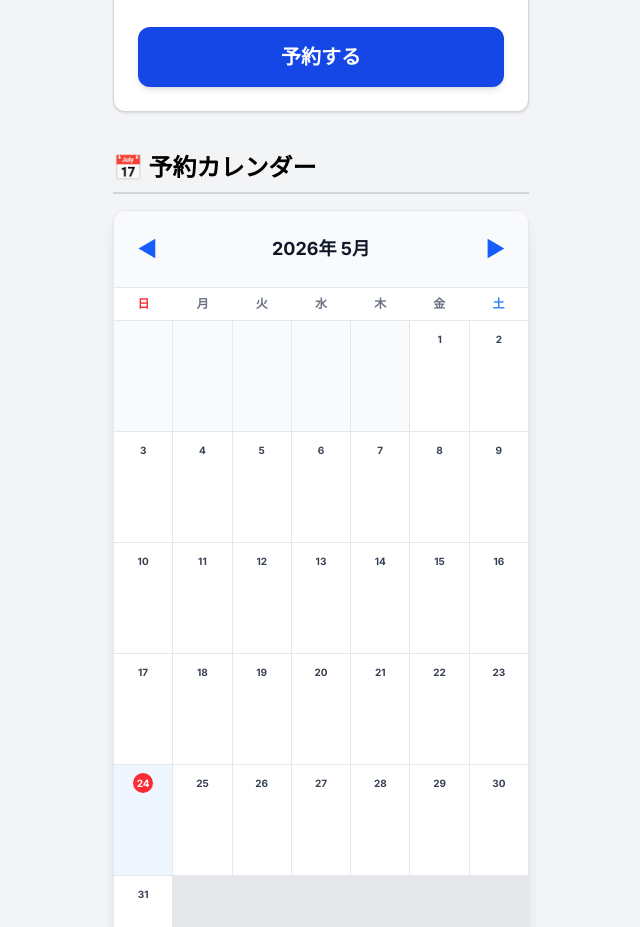
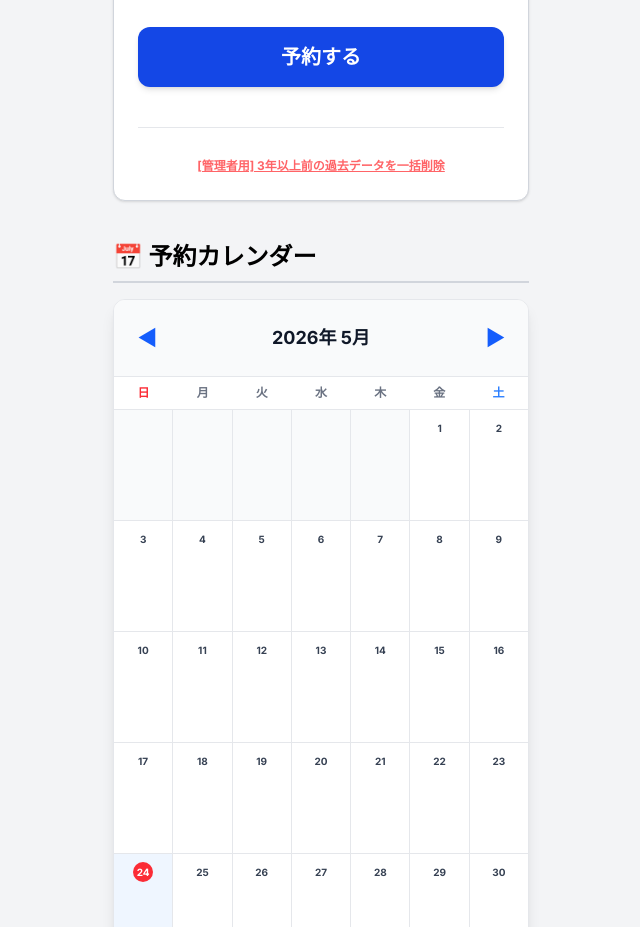
Before and after one commit to kaikondo04/studio-booking, a Next.js app: page / in a window 1280 px wide. Shown: the part 820-1747 px from the top of the page, without its empty margins (319-959 px from the left). Built offline with nearby package versions, Linux system fonts and the light colour scheme; no server answers; the database is empty.

Commit message:
3年前のデータ一括削除ボタンを追加

```diff
--- a/components/BookingForm.tsx
+++ b/components/BookingForm.tsx
@@ -93,6 +93,29 @@ export default function BookingForm() {
       setLeader('')
       setType('normal')
       setIsAllDay(false)
+    }
+  }
+
+  // ★ 3年前のデータを一括削除する裏技関数
+  const handleDeleteOldData = async () => {
+    const threeYearsAgo = new Date()
+    threeYearsAgo.setFullYear(threeYearsAgo.getFullYear() - 3)
+    const targetDate = threeYearsAgo.toISOString()
+
+    if (!window.confirm('⚠️ 本当に3年以上前の古いデータをすべて削除しますか？\n（この操作は取り消せません）')) {
+      return
+    }
+
+    const { error } = await supabase
+      .from('bookings')
+      .delete()
+      .lt('start_time', targetDate)
+
+    if (error) {
+      alert('エラーが発生しました: ' + error.message)
+    } else {
+      alert('🧹 3年以上前のデータの削除が完了しました！')
+      window.location.reload()
     }
   }
 
@@ -251,6 +274,18 @@ export default function BookingForm() {
         >
           {type === 'event' ? '告知を登録する' : isAllDay ? '終日で登録する' : '予約する'}
         </button>
+
+        {/* ★ 管理者用・削除ボタン */}
+        <div className="mt-4 pt-6 border-t border-gray-200 text-center">
+          <button
+            type="button"
+            onClick={handleDeleteOldData}
+            className="text-xs font-bold text-red-400 hover:text-red-600 underline transition"
+          >
+            [管理者用] 3年以上前の過去データを一括削除
+          </button>
+        </div>
+
       </div>
     </form>
   )
```
Also changed, not shown: 1 other file (tests, documents, lock files or other folders).
